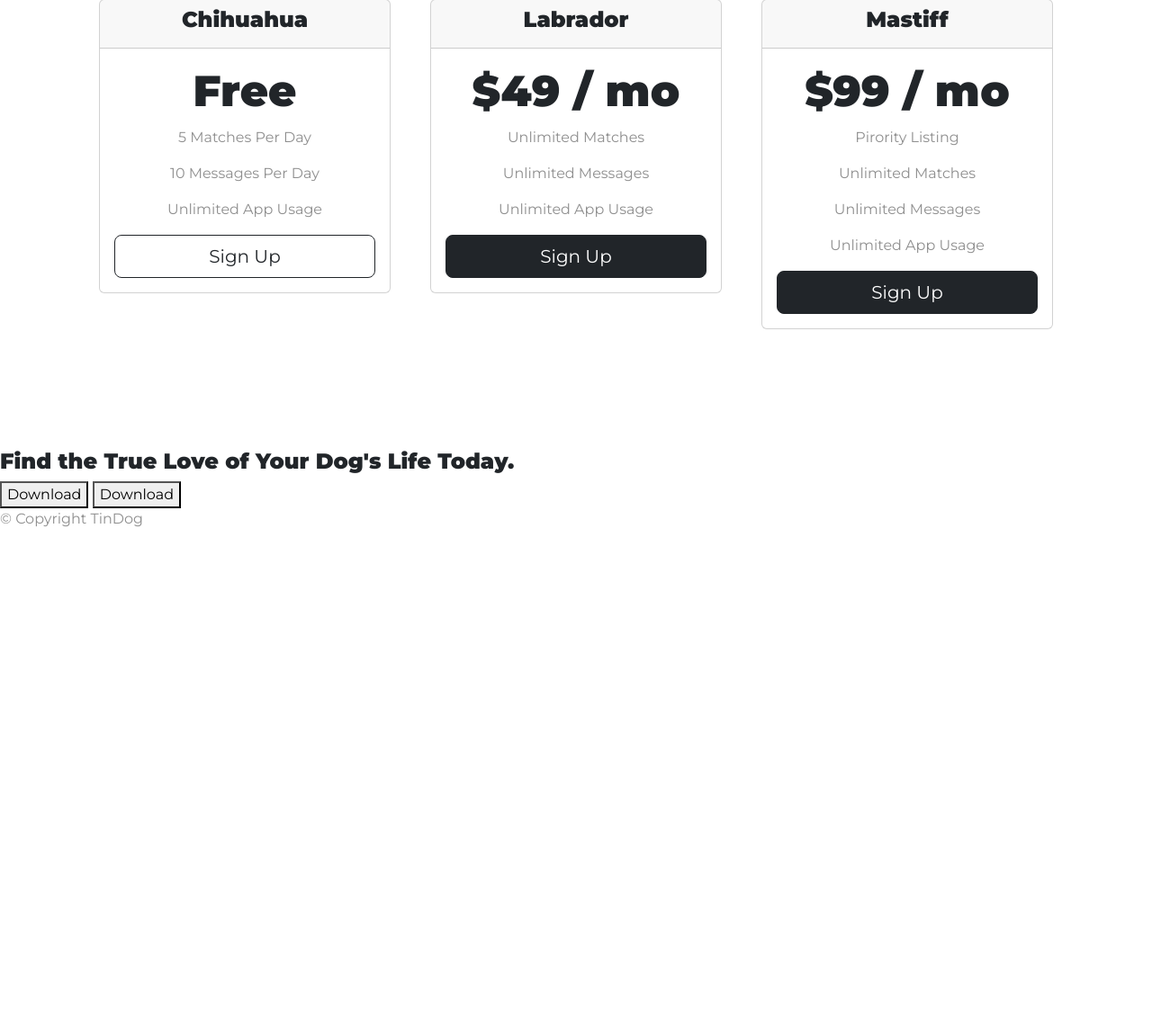
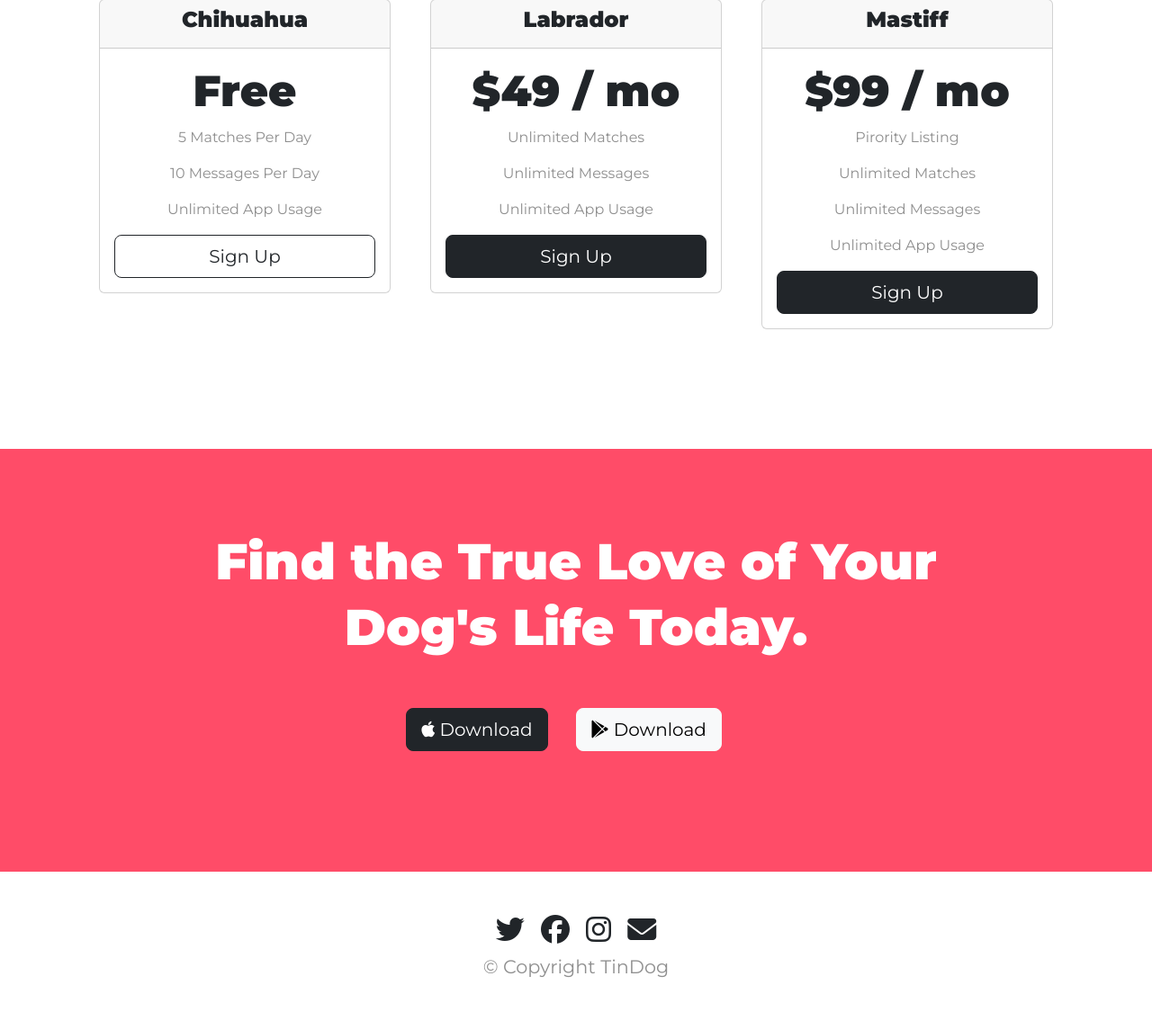
Before and after one commit to krishna102001/Web-Development, a web app: file BootStrap/TinDog-Start-master/index.html in a window 1280 px wide. Shown: the part 2069-3214 px from the top of the page at 90% size. Before the commit the page ends 2655 px from the top, so only its background shows below. Run offline with its HTML, style and script files only (its server is not run), Linux system fonts and the light colour scheme; some libraries are stand-ins or nearby versions.

Commit message:
added fontawesome of social media and styled its.

```diff
--- a/BootStrap/TinDog-Start-master/css/styles.css
+++ b/BootStrap/TinDog-Start-master/css/styles.css
@@ -144,3 +144,28 @@ p{
 }
 
 /* cta section */
+#cta{
+    background-color: #ff4c68;
+    padding: 7% 15%;
+    text-align: center;
+}
+#cta h3{
+    color: #fff;
+    font-family: 'Montserrat';
+    font-size: 3.5rem;
+    font-weight: 900;
+    line-height: 1.3;
+}
+
+/* footer section */
+#footer{
+    background-color: #fff;
+    padding: 3% 0;
+    text-align: center;
+}
+.copyright{
+    font-size: 1.3rem;
+}
+.social{
+    margin: 10px 7px;
+}
--- a/BootStrap/TinDog-Start-master/index.html
+++ b/BootStrap/TinDog-Start-master/index.html
@@ -195,14 +195,18 @@
 
     <section id="cta">
       <h3>Find the True Love of Your Dog's Life Today.</h3>
-      <button type="button">Download</button>
-      <button type="button">Download</button>
+      <button type="button" class="btn btn-dark btn-lg download-buttons"><i class="fa-brands fa-apple"></i> Download</button>
+      <button type="button" class="btn btn-light btn-lg download-buttons"><i class="fa-brands fa-google-play"></i> Download</button>
     </section>
 
     <!-- Footer -->
 
     <footer id="footer">
-      <p>© Copyright TinDog</p>
+      <i class="social fa-brands fa-twitter fa-2x"></i>
+      <i class="social fa-brands fa-facebook fa-2x"></i>
+      <i class="social fa-brands fa-instagram fa-2x"></i>
+      <i class="social fa-solid fa-envelope fa-2x"></i>
+      <p class="copyright">© Copyright TinDog</p>
     </footer>
     <script
       src="https://cdn.jsdelivr.net/npm/bootstrap@5.3.0-alpha1/dist/js/bootstrap.bundle.min.js"
```
